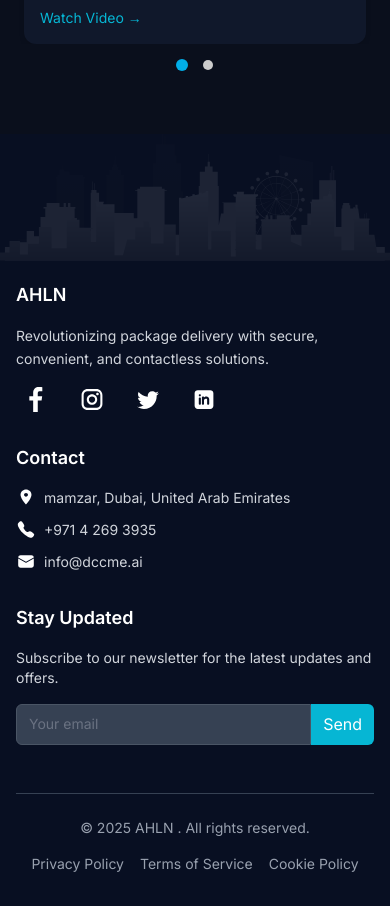
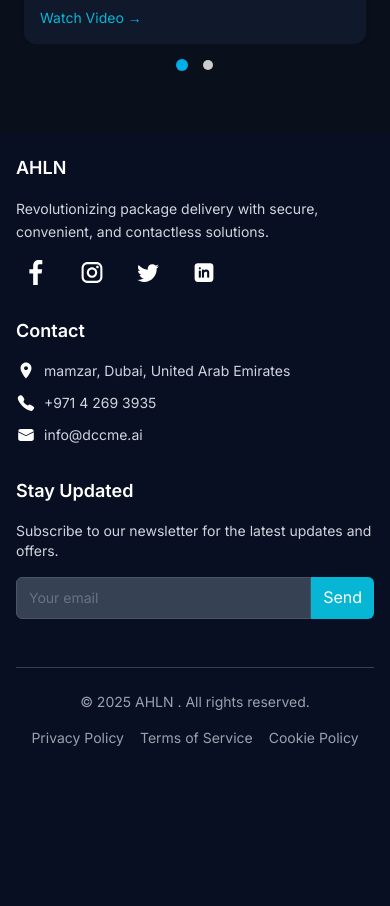
Before and after one commit to yaser-elbatal/ahln-web, a Next.js app: page / in a window 390 px wide. Shown: the part 8900-9806 px from the top of the page. After the commit the page ends 9680 px from the top, so only its background shows below. Built offline with nearby package versions, Linux system fonts and the light colour scheme.

Commit message:
fix Footer imag background

```diff
--- a/src/components/layout/Footer.tsx
+++ b/src/components/layout/Footer.tsx
@@ -31,11 +31,6 @@ export default function Footer() {
           src="/footerBG.svg"
           alt="footer background"
           className="w-full md:block hidden"
-        />
-        <img
-          src="/object.svg"
-          alt="footer background"
-          className="w-full md:hidden"
         />
       </div>
       <div className="container mx-auto px-4 relative z-10 justify-between">
@@ -83,40 +78,6 @@ export default function Footer() {
               </Link>
             </div>
           </div>
-
-          {/* Column 2: Quick Links
-          <div>
-            <h5 className="text-lg font-semibold text-white mb-4">
-              Quick Links
-            </h5>
-            <ul className="space-y-2 text-sm">
-              <li>
-                <Link href="#" className="hover:text-white">
-                  Features
-                </Link>
-              </li>
-              <li>
-                <Link href="#" className="hover:text-white">
-                  Benefits
-                </Link>
-              </li>
-              <li>
-                <Link href="#" className="hover:text-white">
-                  How It Works
-                </Link>
-              </li>
-              <li>
-                <Link href="#" className="hover:text-white">
-                  Pricing
-                </Link>
-              </li>
-              <li>
-                <Link href="#" className="hover:text-white">
-                  FAQ
-                </Link>
-              </li>
-            </ul>
-          </div> */}
 
           {/* Column 3: Contact */}
           <div>
```
Also changed, not shown: public/footerBG1.svg (deleted).
